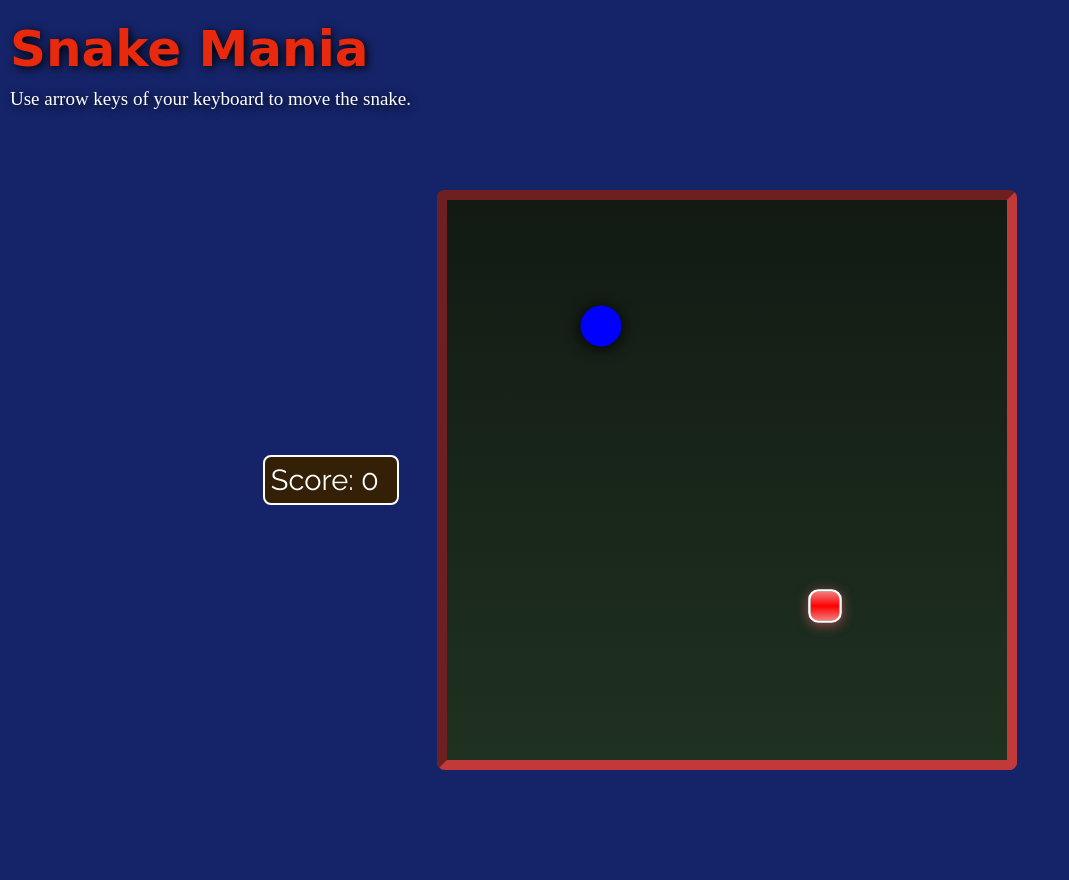
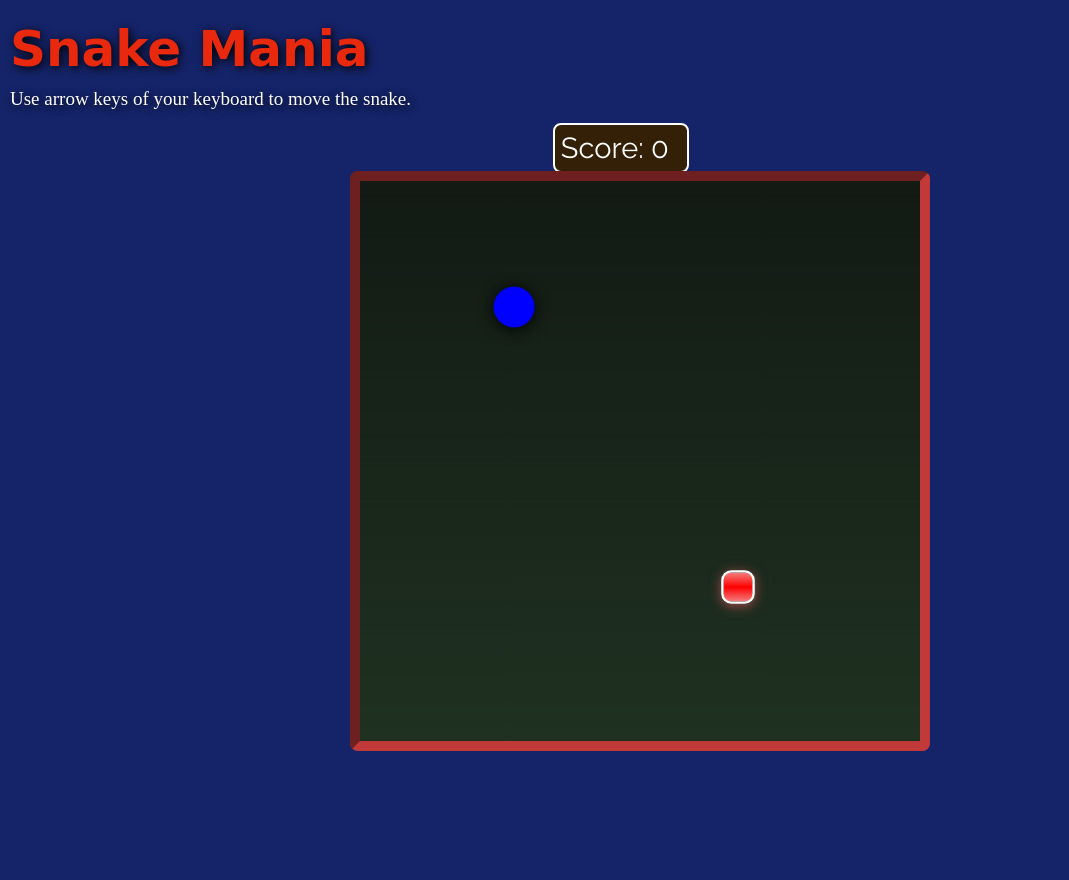
Before and after one commit to vineetvishnu/snakegame, a PHP site: page / in a window 1280 px wide. Shown: the whole page, without its empty margins (0-1069 px from the left). Run offline with PHP 8.4, Linux system fonts and the light colour scheme; some web fonts are replaced.

Commit message:
Update style.css

```diff
--- a/style.css
+++ b/style.css
@@ -37,13 +37,14 @@ p{
 	background-color: rgb(21, 36, 105);
 	width: 100vw;
 	height: 100vh;
-	display: flex;
-	justify-content: center;
+	display: grid;
+	justify-items: center;
 	align-items: center;
-
 }
 
 #board{
+	position: relative;
+	top: -13%;
 	background: linear-gradient(#121a13, #1f3121);
 	width: 70vmin;
 	height: 70vmin;
```
